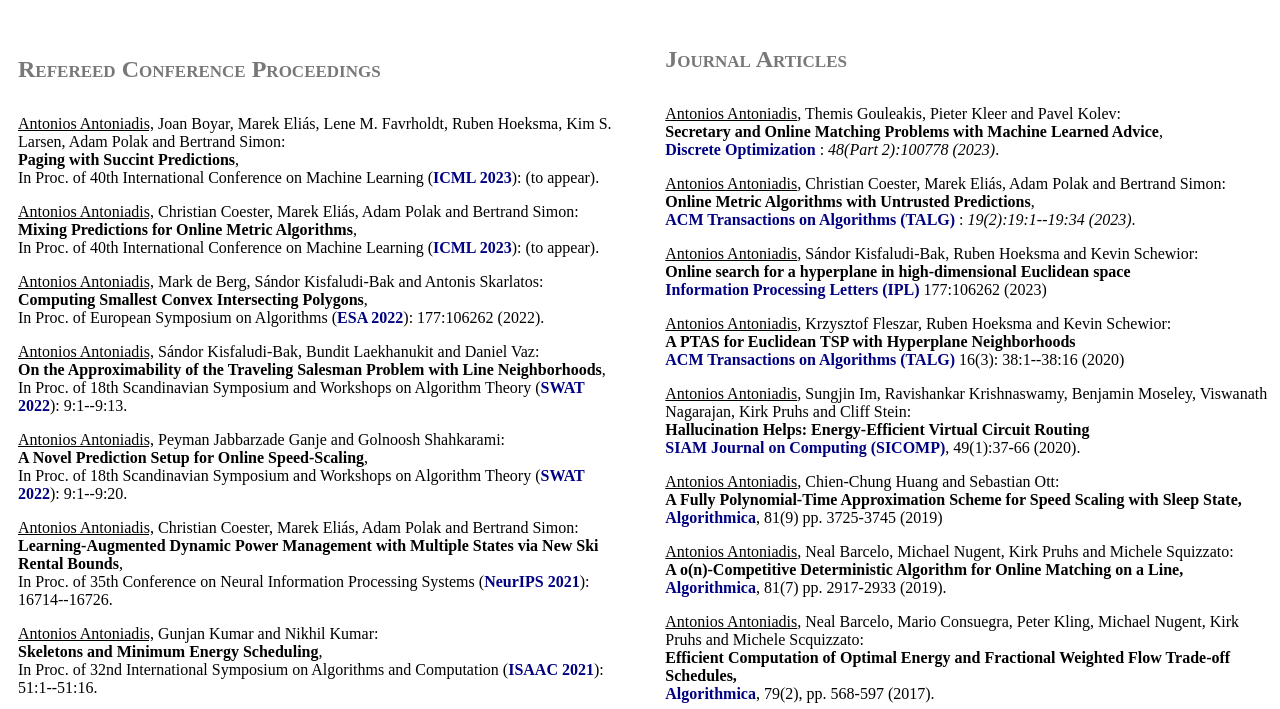
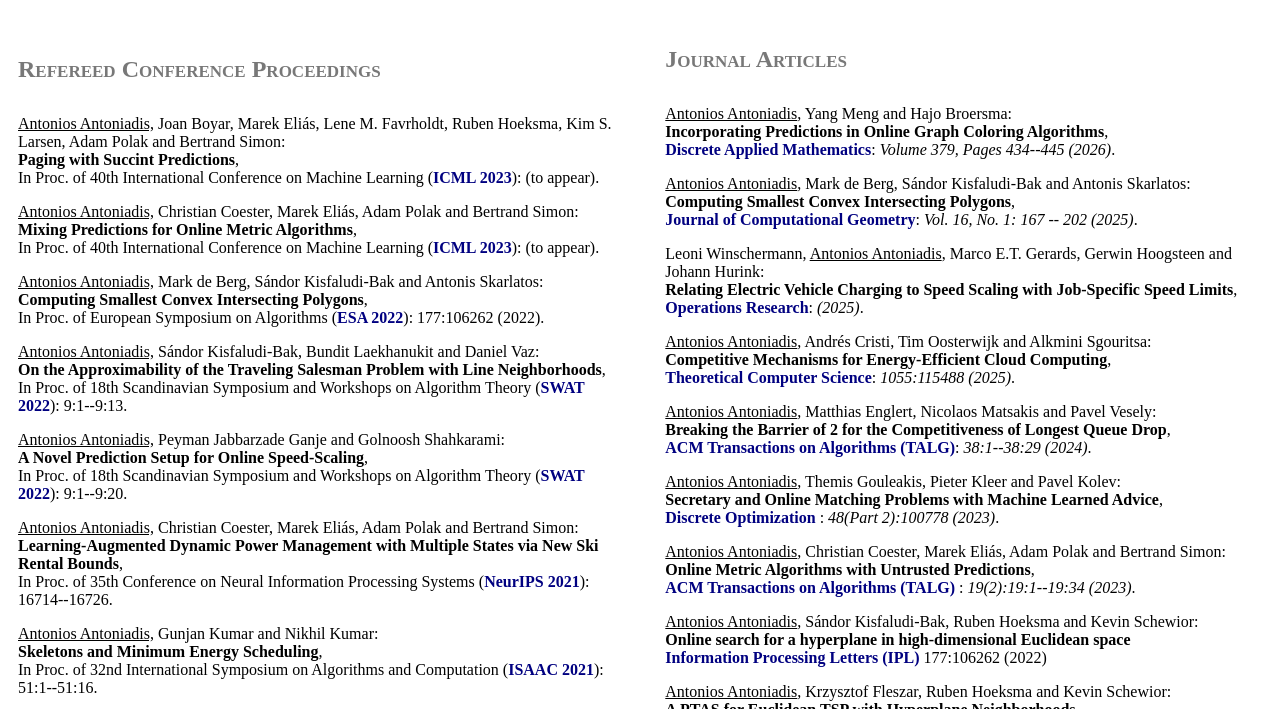
Before and after one commit to antoniosantoniadis/antoniosantoniadis.github.io, a plain HTML site: page publications.html in a window 1280 px wide. Shown: the part 91-800 px from the top of the page. Drawn offline with Linux system fonts and the light colour scheme.

Commit message:
Update publications.html
Journal papers addition

```diff
--- a/publications.html
+++ b/publications.html
@@ -191,6 +191,16 @@ In Proc. of 36th Conference on Current Trends in Theory and Practice of Computer
 </div>
       </div>
     <div class="column2r"><h4>Journal Articles</h4>
+		<p><span style="text-decoration:underline;">Antonios Antoniadis</span>, Yang Meng and Hajo Broersma:<br>
+			<strong>Incorporating Predictions in Online Graph Coloring Algorithms</strong>, <br><span style="color:#000080";><strong>Discrete Applied Mathematics</strong></span>: <i> Volume 379, Pages 434--445 (2026)</i>.
+		<p><span style="text-decoration:underline;">Antonios Antoniadis</span>, Mark de Berg, S&aacute;ndor Kisfaludi-Bak and Antonis Skarlatos:<br>
+			<strong>Computing Smallest Convex Intersecting Polygons</strong>, <br><span style="color:#000080;"><strong>Journal of Computational Geometry</strong></span>: <i> Vol. 16, No. 1: 167 -- 202 (2025)</i>.
+		<p>Leoni Winschermann, <span style="text-decoration:underline;">Antonios Antoniadis</span>, Marco E.T. Gerards, Gerwin Hoogsteen and Johann Hurink:<br>
+			<strong>Relating Electric Vehicle Charging to Speed Scaling with Job-Specific Speed Limits</strong>, <br><span style="color:#000080";"><strong>Operations Research</strong></span>: <i>(2025)</i>.
+		<p><span style="text-decoration:underline;">Antonios Antoniadis</span>, Andr&#233;s Cristi, Tim Oosterwijk and Alkmini Sgouritsa:<br>
+			<strong>Competitive Mechanisms for Energy-Efficient Cloud Computing</strong>,<br><span style="color:#000080;"><strong>Theoretical Computer Science</strong></span>: <i>1055:115488 (2025)</i>.
+		<p><span style="text-decoration:underline;">Antonios Antoniadis</span>, Matthias Englert, Nicolaos Matsakis and Pavel Vesely:<br>
+			<strong>Breaking the Barrier of 2 for the Competitiveness of Longest Queue Drop</strong>,<br><span style="color:#000080;"><strong>ACM Transactions on Algorithms (TALG)</strong></span>: <i>38:1--38:29 (2024)</i>.
 	      <p><span style="text-decoration:underline;">Antonios Antoniadis</span>, Themis Gouleakis, Pieter Kleer and Pavel Kolev:<br>
 		  <strong>Secretary and Online Matching Problems with Machine Learned Advice</strong>,<br> <span style="color:#000080;"><strong>Discrete Optimization
 		    </strong></span>: <i>48(Part 2):100778 (2023)</i>.
@@ -203,7 +213,7 @@ In Proc. of 36th Conference on Current Trends in Theory and Practice of Computer
     Schewior:<br>
     <strong>Online search for a hyperplane in high-dimensional Euclidean space</strong><br><span style="color:#000080;"><strong>Information Processing Letters
     (IPL)</strong></span>
-    177:106262 (2023)</p>
+    177:106262 (2022)</p>
  <p><span style="text-decoration:underline;">Antonios
   Antoniadis</span>, Krzysztof Fleszar, Ruben Hoeksma and Kevin
     Schewior:<br>
```
